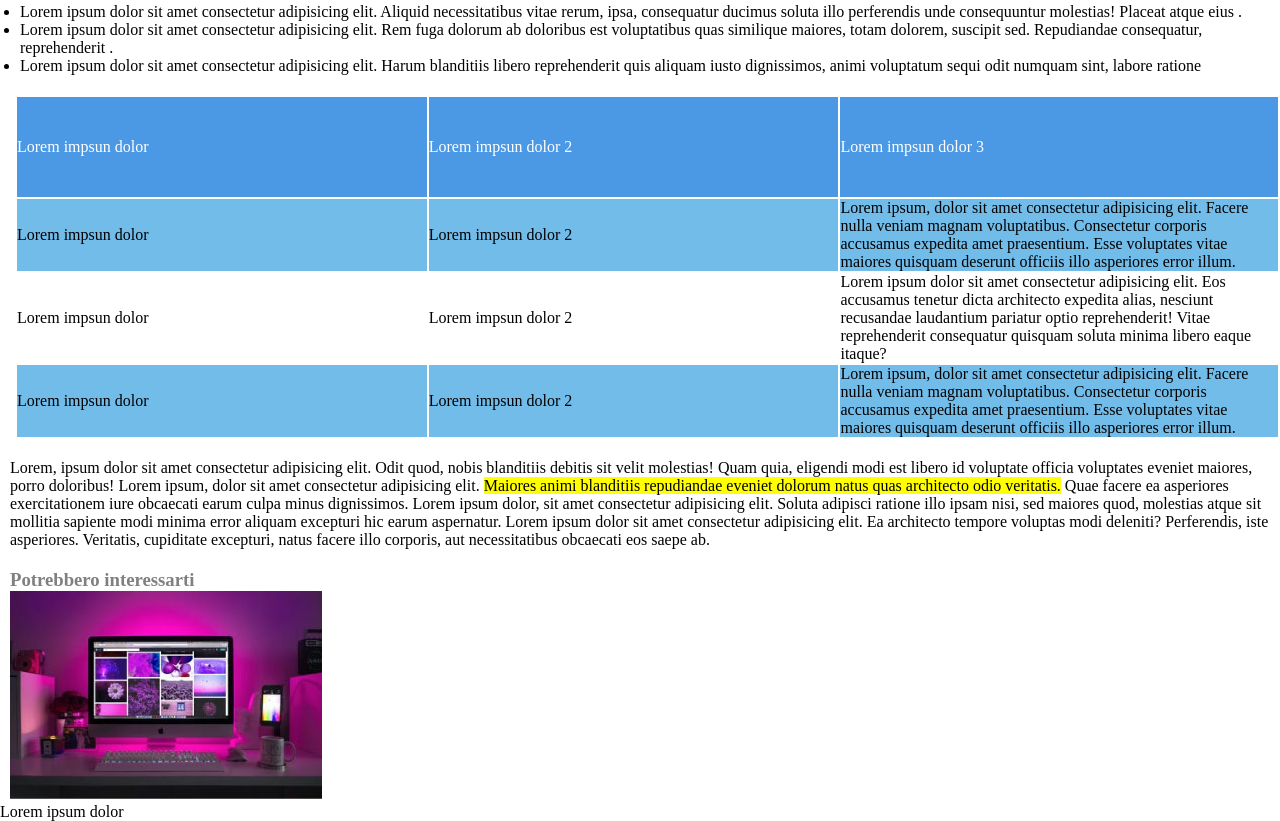
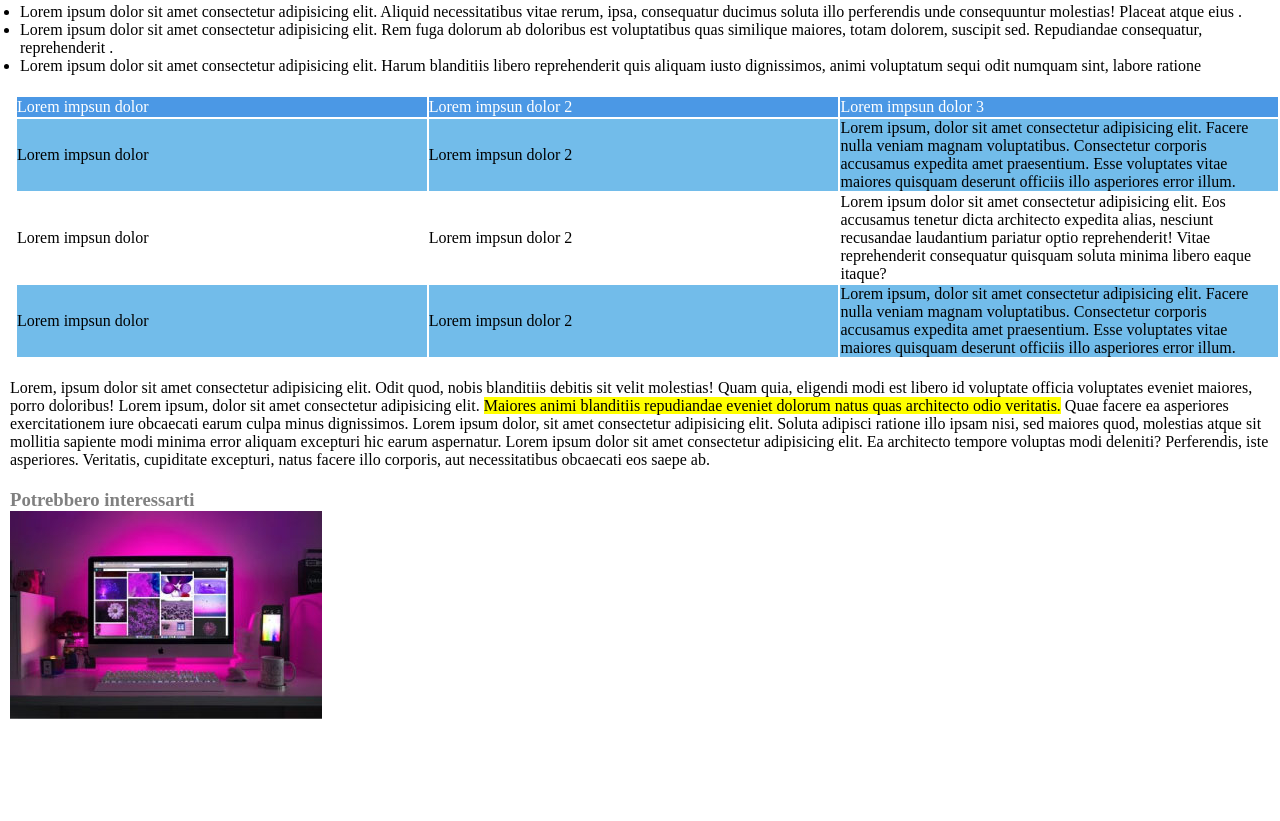
Before and after one commit to Alati11/html-css-booleaner, a plain HTML site: page index.html in a window 1280 px wide. Shown: the part 869-1690 px from the top of the page. After the commit the page ends 1592 px from the top, so only its background shows below. Drawn offline with Linux system fonts and the light colour scheme.

Commit message:
aggiornamneto-riga-tabella

```diff
--- a/css/app.css
+++ b/css/app.css
@@ -51,10 +51,11 @@ ul{
     border-spacing: 0;
 }
 
-.riga-1{
+ .riga-1{
     width: 100px;
-    height: 100px;
-}
+    height: 20px;
+ }
+
 .intestazione-tabella{
     background-color:  #4b98e5;
     color: white;
--- a/index.html
+++ b/index.html
@@ -97,14 +97,12 @@
 
         </div>
         <div>
-            <p style="background-image: ;">
+            <p style="background-image:url(./img/graph.jpg)>
                 Lorem ipsum dolor
-
             </p>
 
         </div>
     </footer>
 
-
 </body>
 </html>
```
